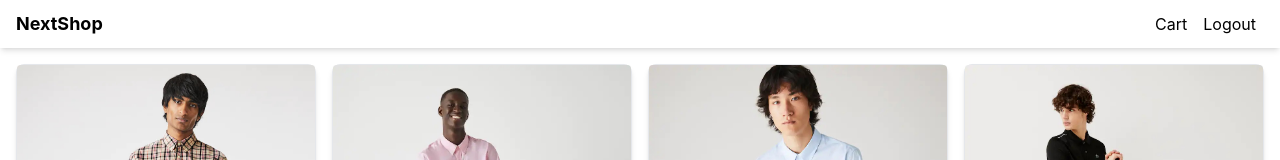
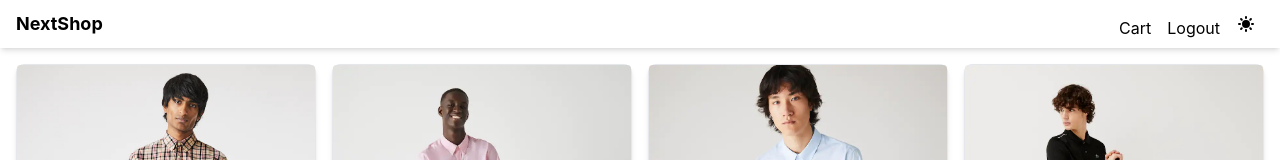
Before and after one commit to parich/nextjs-shop01, a Next.js app: page / in a window 1280 px wide. Shown: the top 160 px of the page. Built offline with nearby package versions, Linux system fonts and the light colour scheme.

Commit message:
darkMode

```diff
--- /dev/null
+++ b/components/DarkMode.js
@@ -0,0 +1,40 @@
+import React from 'react';
+import { useTheme } from 'next-themes';
+
+export default function DarkMode({ className }) {
+  const { theme, setTheme } = useTheme();
+  console.log(theme);
+
+  return (
+    <button
+      className={className}
+      onClick={() => {
+        setTheme(theme === 'dark' ? 'light' : 'dark');
+      }}
+    >
+      {theme === 'light' ? (
+        <svg
+          xmlns="http://www.w3.org/2000/svg"
+          className="h-5 w-5"
+          viewBox="0 0 20 20"
+          fill="currentColor"
+        >
+          <path d="M17.293 13.293A8 8 0 016.707 2.707a8.001 8.001 0 1010.586 10.586z" />
+        </svg>
+      ) : (
+        <svg
+          xmlns="http://www.w3.org/2000/svg"
+          className="h-5 w-5"
+          viewBox="0 0 20 20"
+          fill="currentColor"
+        >
+          <path
+            fillRule="evenodd"
+            d="M10 2a1 1 0 011 1v1a1 1 0 11-2 0V3a1 1 0 011-1zm4 8a4 4 0 11-8 0 4 4 0 018 0zm-.464 4.95l.707.707a1 1 0 001.414-1.414l-.707-.707a1 1 0 00-1.414 1.414zm2.12-10.607a1 1 0 010 1.414l-.706.707a1 1 0 11-1.414-1.414l.707-.707a1 1 0 011.414 0zM17 11a1 1 0 100-2h-1a1 1 0 100 2h1zm-7 4a1 1 0 011 1v1a1 1 0 11-2 0v-1a1 1 0 011-1zM5.05 6.464A1 1 0 106.465 5.05l-.708-.707a1 1 0 00-1.414 1.414l.707.707zm1.414 8.486l-.707.707a1 1 0 01-1.414-1.414l.707-.707a1 1 0 011.414 1.414zM4 11a1 1 0 100-2H3a1 1 0 000 2h1z"
+            clipRule="evenodd"
+          />
+        </svg>
+      )}
+    </button>
+  );
+}
--- a/components/Layout.js
+++ b/components/Layout.js
@@ -1,6 +1,9 @@
 import Head from 'next/head';
 import Link from 'next/link';
 import React from 'react';
+import dynamic from 'next/dynamic';
+//import DarkMode from './DarkMode';
+const DarkMode = dynamic(() => import('./DarkMode'), { ssr: false });
 
 export default function Layout({ children, title, description }) {
   return (
@@ -23,6 +26,7 @@
               <Link href="/cart">
                 <a className="p-2">Logout</a>
               </Link>
+              <DarkMode className="p-2" />
             </div>
           </nav>
         </header>
--- a/package.json
+++ b/package.json
@@ -17,6 +17,7 @@
     "mongoose": "^6.5.0",
     "next": "12.2.3",
     "next-auth": "^4.10.2",
+    "next-themes": "^0.2.0",
     "react": "18.2.0",
     "react-dom": "18.2.0",
     "react-hook-form": "^7.34.0",
--- a/pages/_app.js
+++ b/pages/_app.js
@@ -1,7 +1,12 @@
-import '../styles/globals.css'
+import '../styles/globals.css';
+import { ThemeProvider } from 'next-themes';
 
 function MyApp({ Component, pageProps }) {
-  return <Component {...pageProps} />
+  return (
+    <ThemeProvider attribute="class">
+      <Component {...pageProps} />
+    </ThemeProvider>
+  );
 }
 
-export default MyApp
+export default MyApp;
--- a/pages/index.js
+++ b/pages/index.js
@@ -10,9 +10,7 @@
     >
       <div className="grid grid-cols-1 gap-4 md:grid-cols-3 lg:grid-cols-4">
         {data.products.map((product) => (
-          <ProductItem product={product} key={product.slug}>
-            {' // เรียกใช้ ProductItem componnect ส่ง product ไป'}
-          </ProductItem>
+          <ProductItem product={product} key={product.slug}></ProductItem>
         ))}
       </div>
     </Layout>
--- a/postcss.config.js
+++ b/postcss.config.js
@@ -1,6 +1,7 @@
 module.exports = {
+  darkMode: 'class',
   plugins: {
     tailwindcss: {},
     autoprefixer: {},
   },
-}
+};
--- a/tailwind.config.js
+++ b/tailwind.config.js
@@ -1,4 +1,5 @@
 module.exports = {
+  darkMode: 'class',
   content: [
     './pages/**/*.{js,ts,jsx,tsx}',
     './components/**/*.{js,ts,jsx,tsx}',
```
Also changed, not shown: 2 other files (tests, documents, lock files or other folders).
